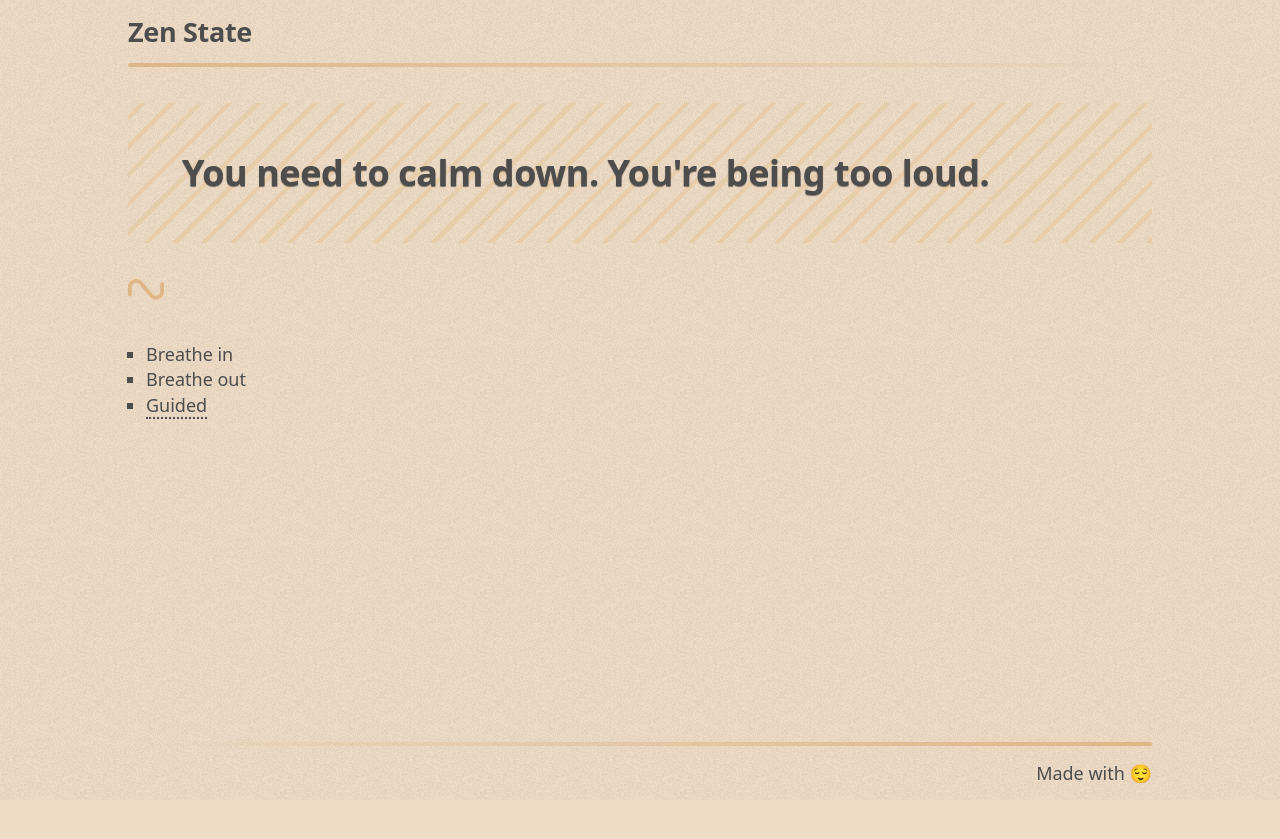
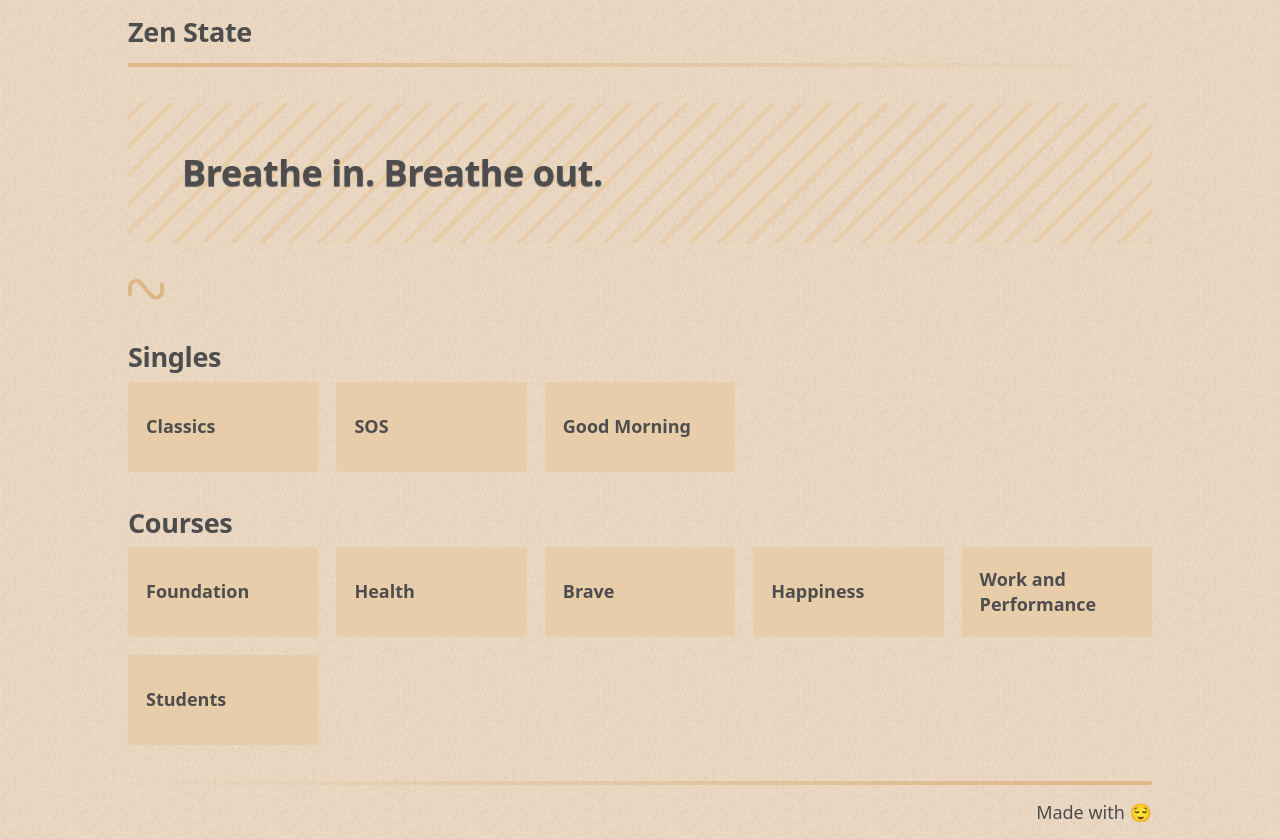
Before and after one commit to chuckhutchins/zen-state, a Vue app: page / in a window 1280 px wide. Before the commit the page ends 800 px from the top, so only its background shows below. Built offline with nearby package versions, Linux system fonts and the light colour scheme.

Commit message:
updating home page

```diff
--- a/src/views/MainView.vue
+++ b/src/views/MainView.vue
@@ -1,21 +1,24 @@
 <template>
   <main class="main">
     <div class="mission">
-      <h1>You need to calm down. You're being too loud.</h1>
+      <h1>Breathe in. Breathe out.</h1>
     </div>
     <TheHr size="small" />
-    <div class="meditations">
-      <ul class="list">
-        <li>Breathe in</li>
-        <li>Breathe out</li>
-        <li><router-link :to="{name: 'MeditationPage'}">Guided</router-link></li>
-      </ul>
+    <div v-for="type in meditationList" class="type-list" :key="type.id">
+      <h2>{{ type.name }}</h2>
+      <CategoryList :typeId="type.id" />
     </div>
   </main>
 </template>
 
 <script setup lang="ts">
+import { useMeditationStore } from '@/stores/MeditationStore';
+import { storeToRefs } from 'pinia';
+import CategoryList from '@/components/category/CategoryList.vue';
 import TheHr from '@/components/common/TheHr.vue';
+
+const meditationStore = useMeditationStore();
+const { meditationList } = storeToRefs(meditationStore);
 </script>
 
 <style scoped lang="scss">
@@ -38,9 +41,10 @@
     }
   }
 
-  .meditations {
-    display: grid;
-    gap: 1rem;
+  .type-list {
+    display: flex;
+    flex-direction: column;
+    gap: 0.5rem;
   }
 }
 </style>
```
